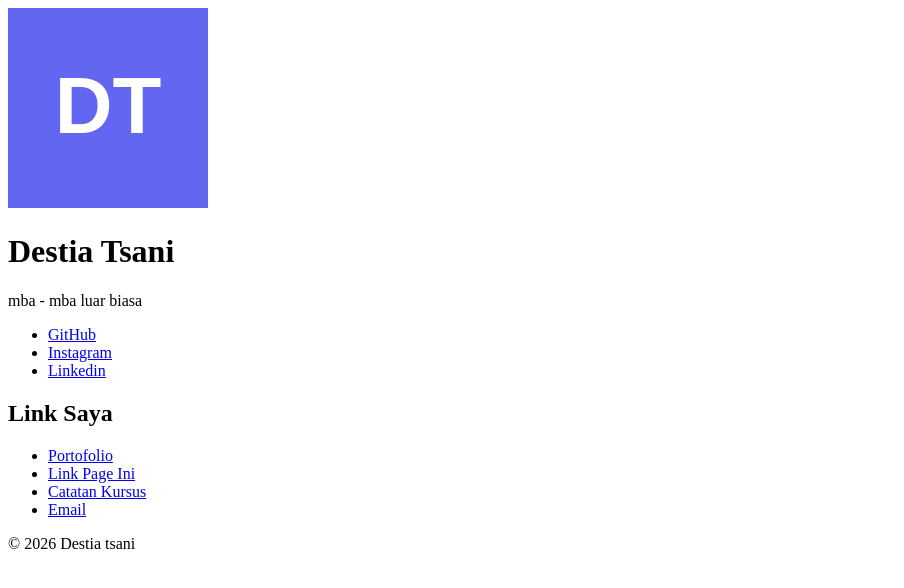
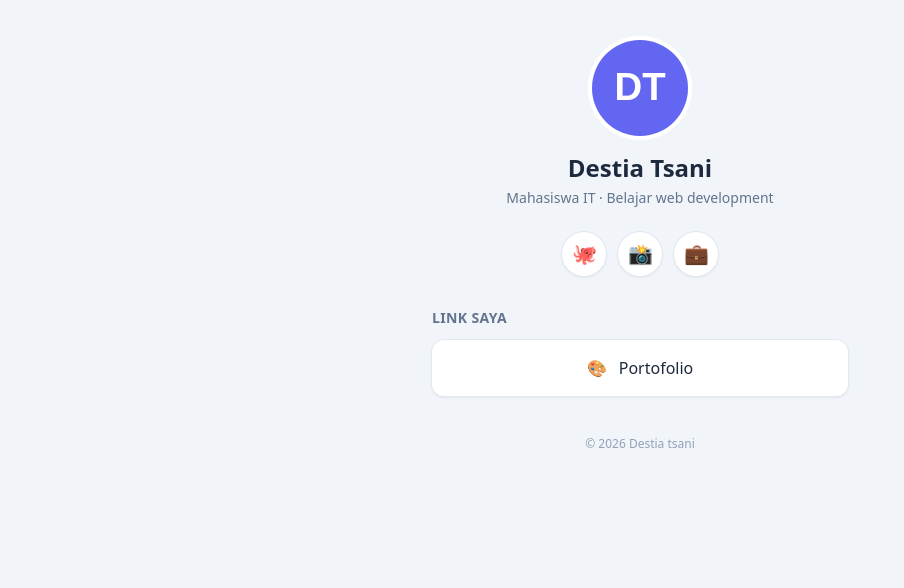
Before and after one commit to rarraa/add_class, a plain HTML site: page index.html in a window 1280 px wide. Shown: the whole page, without its empty margins (0-904 px from the left). Drawn offline with nearby package versions, Linux system fonts and the light colour scheme.

Commit message:
feat: p2-b style link page dengan Tailwind

```diff
--- a/index.html
+++ b/index.html
@@ -4,46 +4,56 @@
     <meta charset="UTF-8">
     <meta name="viewport" content="width=device-width, initial-scale=1.0">
     <title>Rara</title>
+    <script src="https://cdn.jsdelivr.net/npm/@tailwindcss/browser@4"></script>
 </head>
 <body>
-    <header>
-        <img src="avatar.svg" alt="foto profile saya">
-        <h1>Destia Tsani</h1>
-        <p>mba - mba luar biasa</p>
+    <body class="min-h-screen bg-slate-100 text-slate-800">
+        <div class="mx-auto max-w-md px-4 py-10">
+            <header class="flex flex-col items-center text-center">
+            <img src="avatar.svg" alt="Foto profile Destia"
+                class="h-24 w-24 rounded-full shadow ring-4 ring-white">
+            <h1 class="mt-4 text-2xl font-bold">Destia Tsani</h1>
+            <p class="mt-1 text-sm text-slate-500">Mahasiswa IT · Belajar web development</p>
             </header>
 
-    <!-- <div>
-        <h1>Hallo, Namaku Rara</h1>
-        <p>Ini halaman kesekian kali ku di Internet!</p>
-        <h3>Deskripsi</h3>
-        <p>Halaman ini dibuat dalam kegiatan add class</p>
-        <ul>
-            <li>Mahasiswa Teknik Informatika</li>
-            <li>UNSIQ</li>
-            <li>Semester 5</li>
-        </ul>
-    </div> -->
-
-    <nav aria-label="Media sosial">
-    <ul>
-        <li><a href="https://github.com/rarraa" aria-label="GitHub">GitHub</a></li>
-        <li><a href="https://instagram.com/dstzraaaa" aria-label="Instagram">Instagram</a></li>
-        <li><a href="https://linkedin.com/in/username" aria-label="LinkedIn">Linkedin</a></li>
+            <nav aria-label="Media sosial" class="mt-6">
+            <ul class="flex justify-center gap-3">
+                <li>
+                <a href="https://github.com/username" aria-label="GitHub"
+                    class="flex h-11 w-11 items-center justify-center rounded-full bg-white text-xl shadow-sm ring-1 ring-slate-200"
+                    transition hover:-translate-y-0.5 hover:bg-slate-900 hover:text-white hover:shadow-md focus-visible:outline-2 focus-visible:outline-offset-2 focus-visible:outline-indigo-600>🐙</a>
+                </li>
+                <li>
+                <a href="https://instagram.com/username" aria-label="Instagram"
+                    class="flex h-11 w-11 items-center justify-center rounded-full bg-white text-xl shadow-sm ring-1 ring-slate-200">📸</a>
+                </li>
+                <li>
+                <a href="https://linkedin.com/in/username" aria-label="LinkedIn"
+                    class="flex h-11 w-11 items-center justify-center rounded-full bg-white text-xl shadow-sm ring-1 ring-slate-200">💼</a>
+                </li>
             </ul>
             </nav>
 
             <main>
-        <h2>Link Saya</h2>
-        <ul>
-            <li><a href="https://example.com/portfolio">Portofolio</a></li>
-            <li><a href="https://github.com/username/link-page">Link Page Ini</a></li>
-            <li><a href="https://example.com/catatan">Catatan Kursus</a></li>
-            <li><a href="mailto:halo@example.com">Email</a></li>
+            <h2 class="mt-8 text-sm font-semibold uppercase tracking-wide text-slate-500">Link Saya</h2>
+
+            <ul class="mt-3 space-y-3">
+                <li>
+                <a href="https://example.com/portfolio"
+                    class="flex items-center justify-center gap-3 rounded-xl bg-white px-5 py-4 font-medium shadow-sm ring-1 ring-slate-200">
+                    <span aria-hidden="true">🎨</span> Portofolio
+                </a>
+                </li>
+                <!-- 📋 salin <li> di atas untuk link lainnya, ganti href, ikon, dan teks -->
             </ul>
             </main>
-    <footer>
+
+            <footer class="mt-10 text-center text-xs text-slate-400">
                 <p>&copy; 2026 Destia tsani</p>
             </footer>
+        </div>
+    </body>
 
+    <script src="script.js"></script>
 </body>
 </html>
--- /dev/null
+++ b/script.js
@@ -0,0 +1 @@
+console.log("Halo Dunia!")
```
Lines whose indentation alone changed are shown as unchanged.
